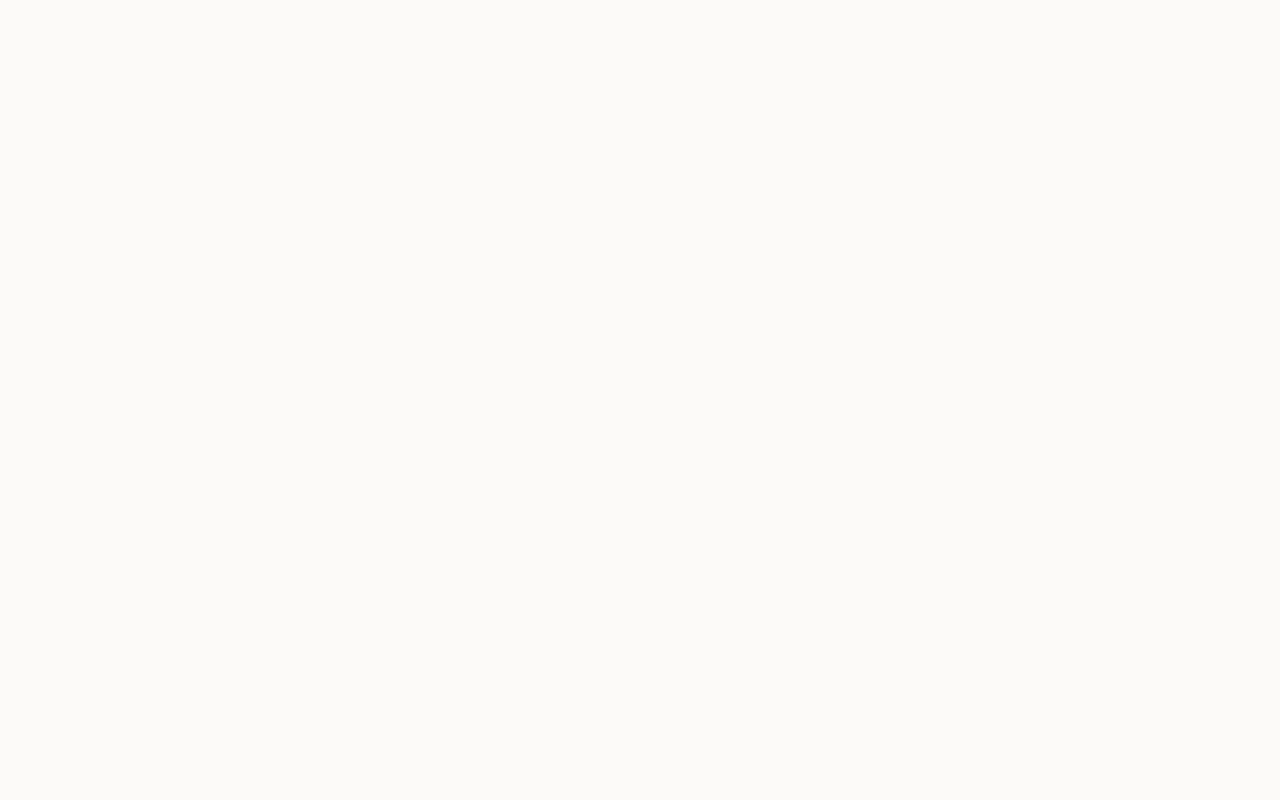
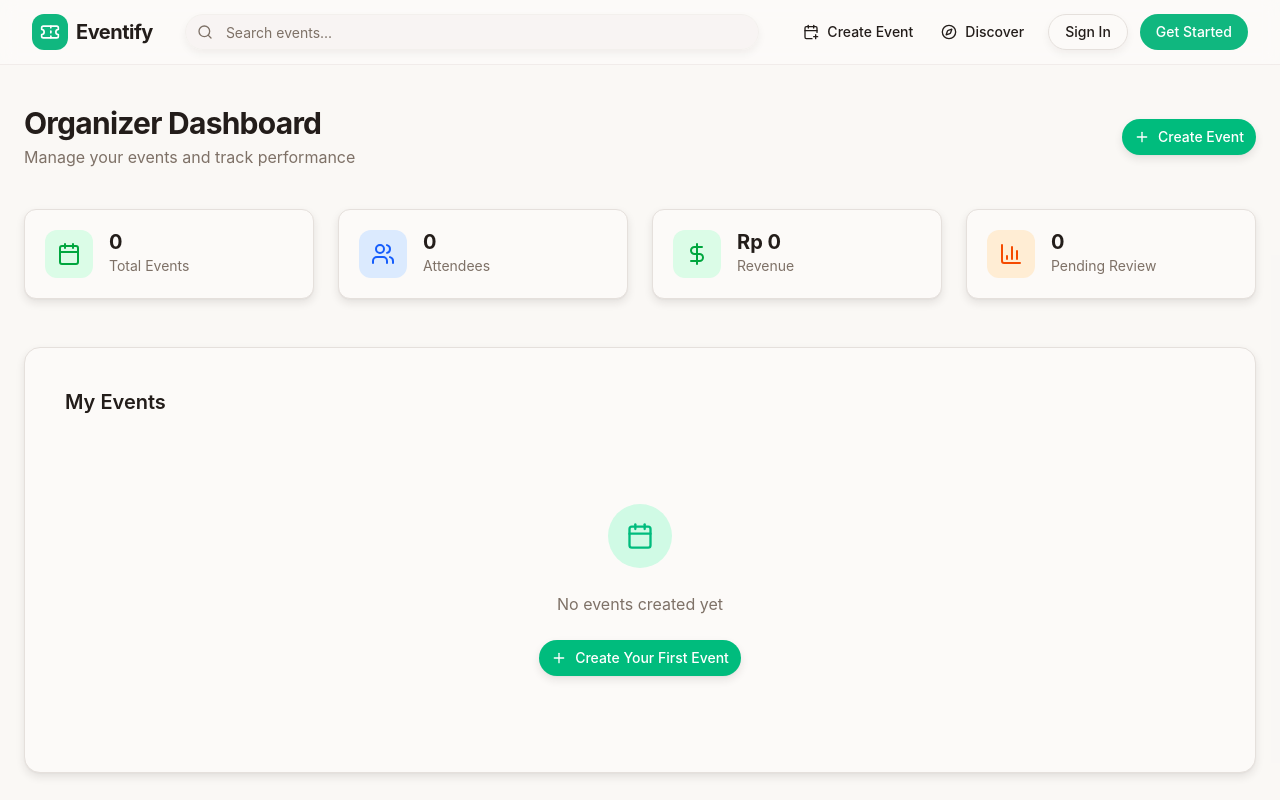
Before and after one commit to CallMe-Rin/eventify-frontend, a React (Vite) app: page /dashboard in a window 1280 px wide. Before the commit this address had no page. Shown: the top 800 px of the page. Built offline with nearby package versions, Linux system fonts and the light colour scheme.

Commit message:
feat: add dashboard home

```diff
--- a/src/App.tsx
+++ b/src/App.tsx
@@ -3,6 +3,8 @@ import { TooltipProvider } from "./components/ui/tooltip";
 import { Toaster as Sonner, Toaster } from "sonner";
 import { QueryClient, QueryClientProvider } from "@tanstack/react-query";
 import Index from "./pages/Index";
+import DashboardHome from "./pages/dashboardHome";
+
 
 const queryClient = new QueryClient();
 
@@ -15,6 +17,7 @@ export default function App() {
         <BrowserRouter>
           <Routes>
             <Route path="/" element={<Index />} />
+            <Route path="/dashboard" element={<DashboardHome />} />
           </Routes>
         </BrowserRouter>
       </TooltipProvider>
--- /dev/null
+++ b/src/pages/dashboardHome.tsx
@@ -0,0 +1,114 @@
+// import Navbar from "@/components/layout/Navbar";
+// import Footer from "@/components/layout/Footer";
+import Layout from "@/components/layout/Layout";
+import { Calendar, Users, DollarSign, ChartColumn, Plus } from "lucide-react";
+import { Button } from "@/components/ui/button";
+
+export default function DashboardHome() {
+  return (
+    <Layout>
+      <div className="min-h-screen flex flex-col bg-muted/30">
+        <main className="flex-1 max-w-7xl mx-auto w-full px-6 py-10">
+          {/* HEADER */}
+          <div className="flex flex-col sm:flex-row justify-between items-start sm:items-center gap-6 mb-10">
+            <div>
+              <h1 className="text-3xl font-bold tracking-tight">
+                Organizer Dashboard
+              </h1>
+              <p className="text-muted-foreground mt-1">
+                Manage your events and track performance
+              </p>
+            </div>
+
+            <Button className="rounded-full gap-2 bg-emerald-500 hover:bg-emerald-600 transition-all duration-200 hover:scale-[1.03] active:scale-[0.97] shadow">
+              <Plus className="h-4 w-4" />
+              Create Event
+            </Button>
+          </div>
+
+          {/* STATS */}
+          <div className="grid grid-cols-1 sm:grid-cols-2 lg:grid-cols-4 gap-6 mb-12">
+            <Stat
+              icon={<Calendar className="h-6 w-6 " />}
+              title="Total Events"
+              value="0"
+              color="green"
+            />
+            <Stat
+              icon={<Users className="h-6 w-6" />}
+              title="Attendees"
+              value="0"
+              color="blue"
+            />
+            <Stat
+              icon={<DollarSign className="h-6 w-6" />}
+              title="Revenue"
+              value="Rp 0"
+              color="green"
+            />
+            <Stat
+              icon={<ChartColumn className="h-6 w-6" />}
+              title="Pending Review"
+              value="0"
+              color="orange"
+            />
+          </div>
+
+          {/* MY EVENTS */}
+          <div className="bg-background rounded-2xl border p-10 text-center shadow-sm hover:shadow-md transition">
+            <h2 className="text-xl font-semibold mb-8 text-left">My Events</h2>
+
+            <div className="flex flex-col items-center justify-center py-14">
+              <div className="h-16 w-16 rounded-full bg-emerald-100 flex items-center justify-center mb-6">
+                <Calendar className="h-7 w-7 text-emerald-500" />
+              </div>
+
+              <p className="text-muted-foreground mb-6">
+                No events created yet
+              </p>
+
+              <Button className="rounded-full gap-2 bg-emerald-500 hover:bg-emerald-600 transition-all duration-200 hover:scale-[1.03] active:scale-[0.97] shadow">
+                <Plus className="h-4 w-4" />
+                Create Your First Event
+              </Button>
+            </div>
+          </div>
+        </main>
+      </div>
+    </Layout>
+  );
+}
+
+function Stat({
+  icon,
+  title,
+  value,
+  color,
+}: {
+  icon: React.ReactNode;
+  title: string;
+  value: string;
+  color: "blue" | "green" | "orange";
+}) {
+  const colors = {
+
+    blue: "bg-blue-100 text-blue-600",
+    green: "bg-green-100 text-green-600",
+    orange: "bg-orange-100 text-orange-600",
+  };
+
+  return (
+    <div className="bg-background rounded-xl border p-5 flex gap-4 items-center shadow-sm hover:shadow-md transition">
+      <div
+        className={`h-12 w-12 rounded-xl flex items-center justify-center ${colors[color]}`}
+      >
+        {icon}
+      </div>
+
+      <div>
+        <p className="text-xl font-bold leading-none">{value}</p>
+        <p className="text-sm text-muted-foreground mt-1">{title}</p>
+      </div>
+    </div>
+  );
+}
```
